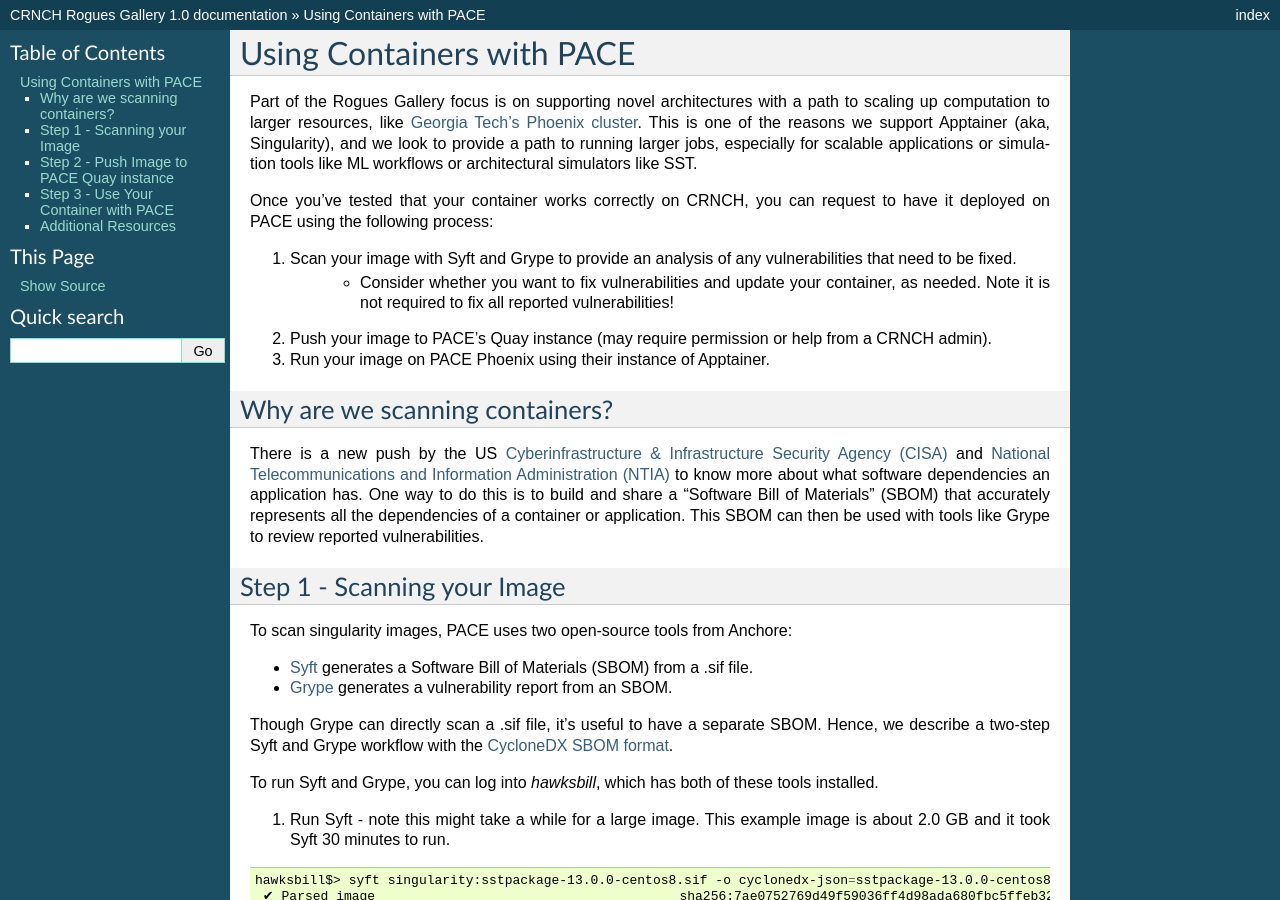
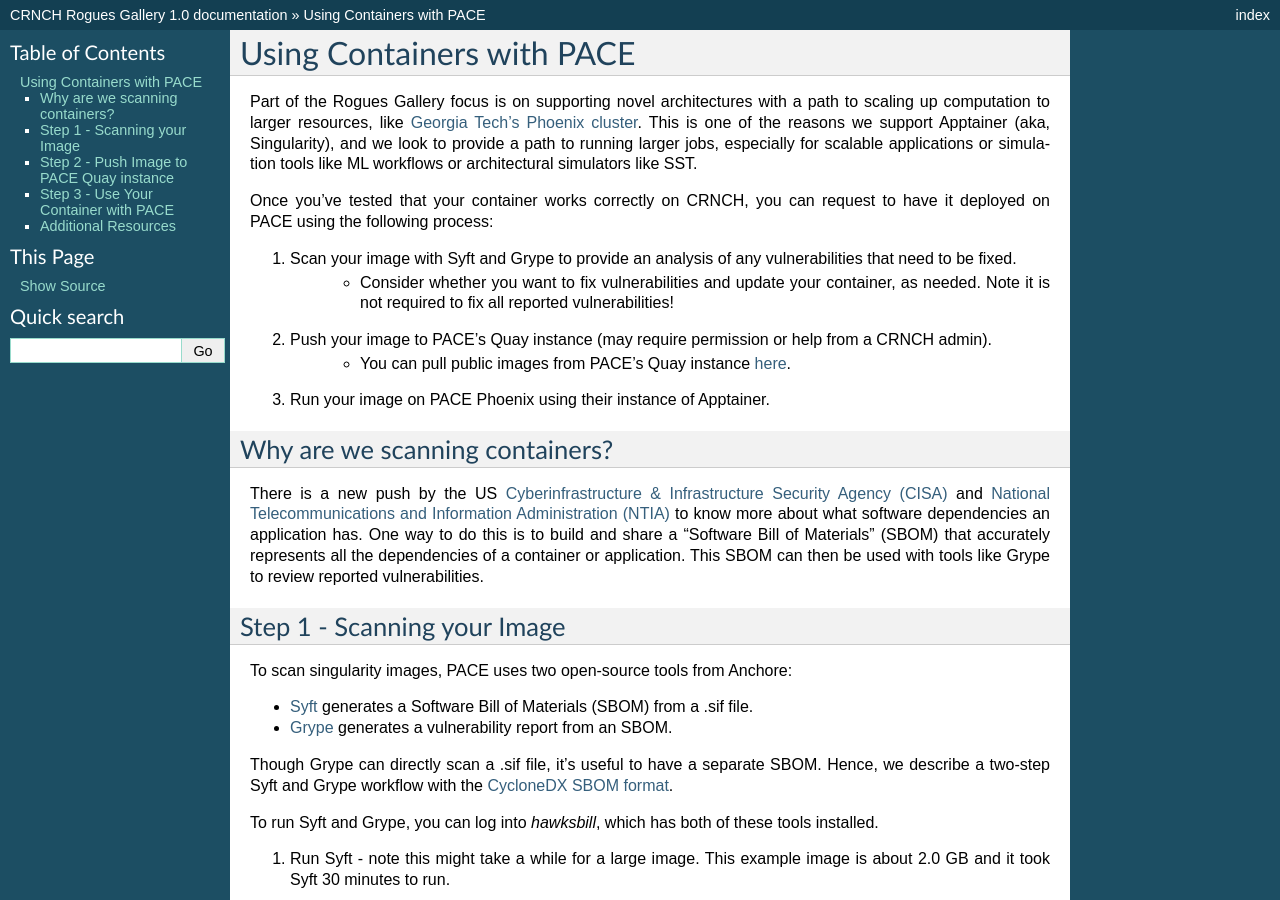
Before and after one commit to gt-crnch-rg/read-the-docs, a Sphinx documentation site: the page built from docs/general/containers/pace-container-migration.rst, in a window 1280 px wide and 900 px high. Built offline with Sphinx 7.4.7, drawn with Linux system fonts in a browser that asks for light colours; pages that are not in the unit, such as notebooks, are missing from menus.

Commit message:
Update pace-container-migration.rst

```diff
--- a/docs/general/containers/pace-container-migration.rst
+++ b/docs/general/containers/pace-container-migration.rst
@@ -9,6 +9,7 @@
 1) Scan your image with Syft and Grype to provide an analysis of any vulnerabilities that need to be fixed.
     - Consider whether you want to fix vulnerabilities and update your container, as needed. Note it is not required to fix all reported vulnerabilities!
 2) Push your image to PACE's Quay instance (may require permission or help from a CRNCH admin).
+    - You can pull public images from PACE's Quay instance `here <https://quay.io/organization/pace-gatech>`__.
 3) Run your image on PACE Phoenix using their instance of Apptainer.
 
 Why are we scanning containers?
```
